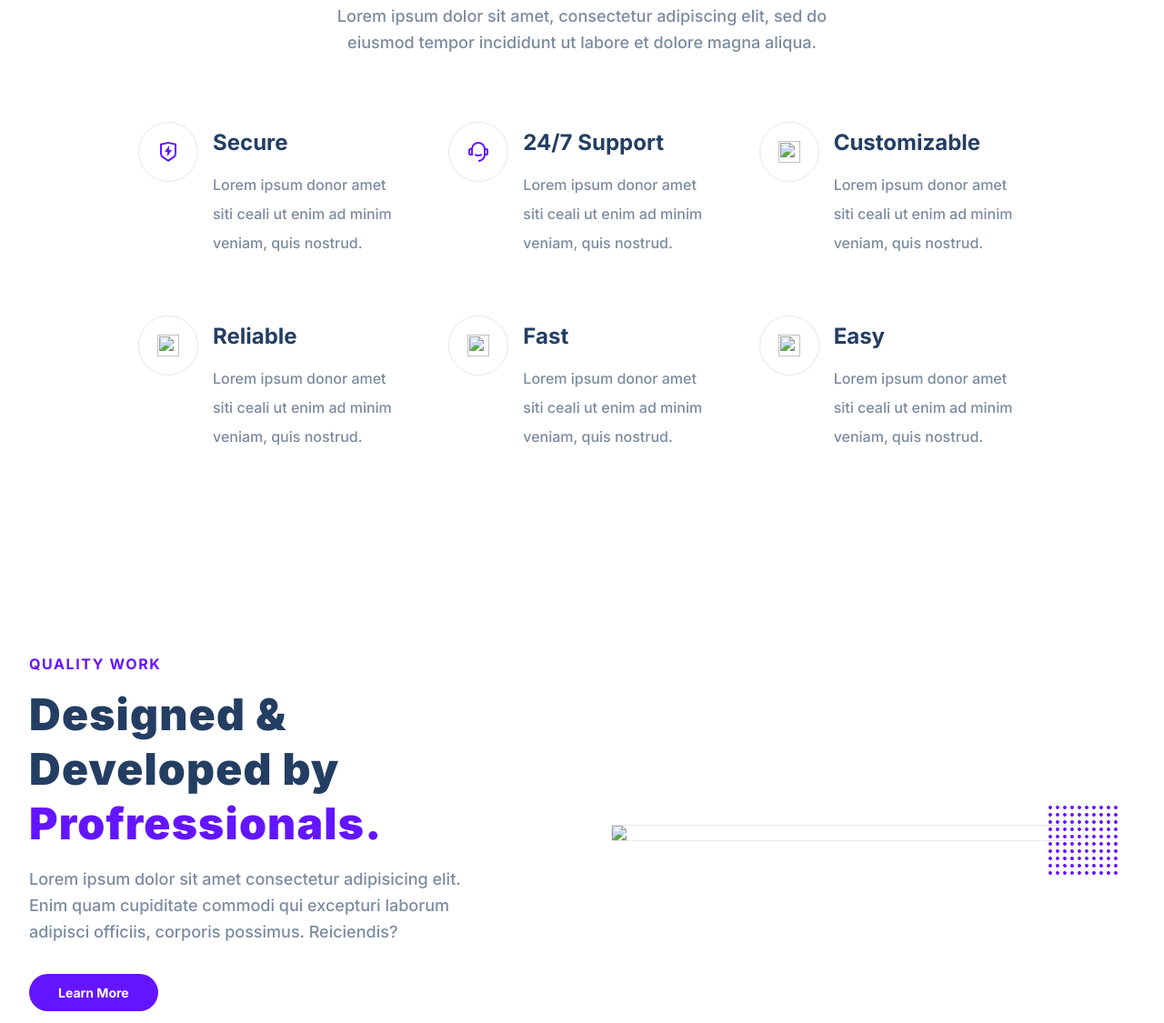
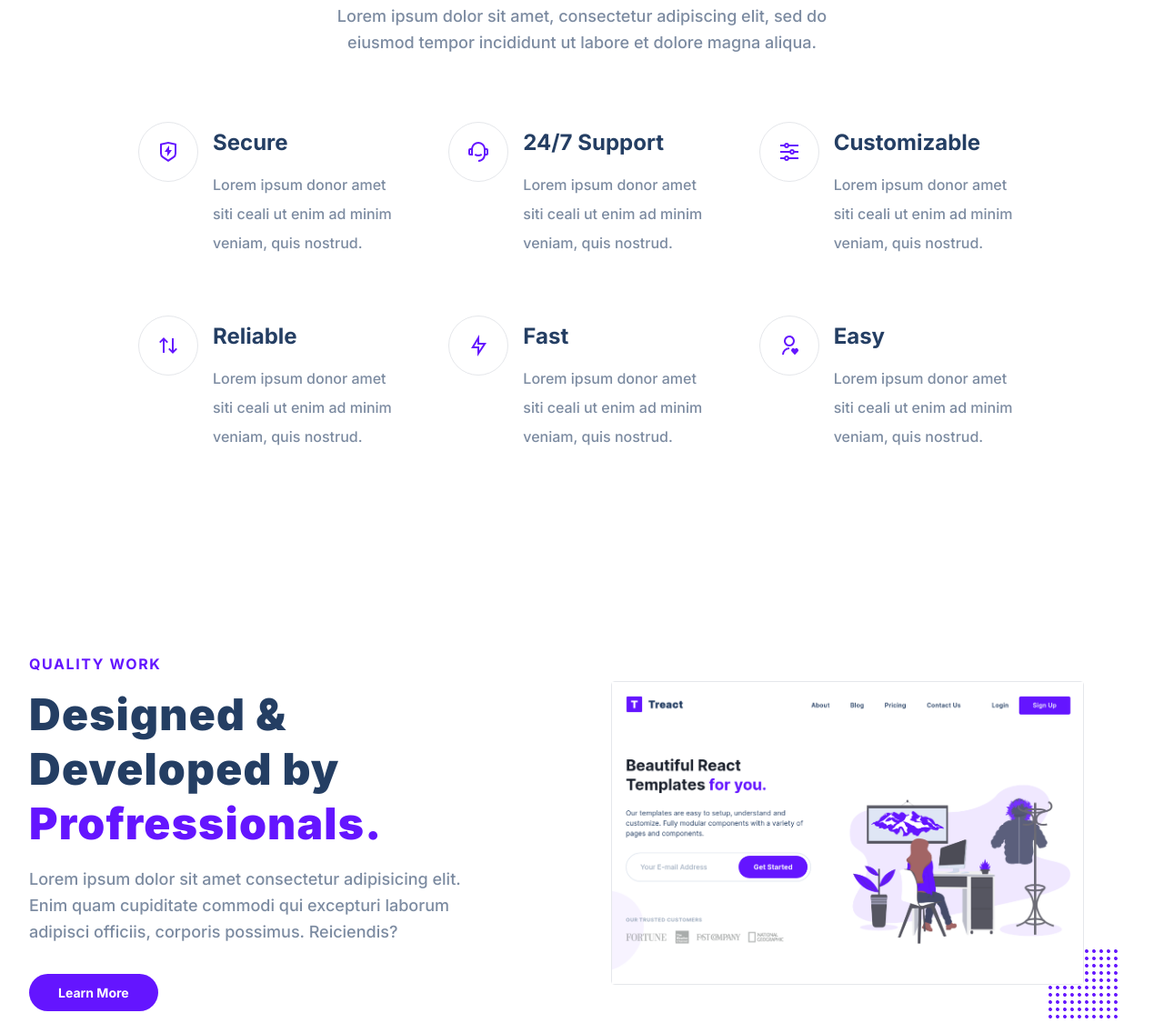
Before and after one commit to etanfalu/module-3-final-project, a plain HTML site: page index.html in a window 1280 px wide. Shown: the part 948-2073 px from the top of the page at 91% size. Drawn offline with Linux system fonts and the light colour scheme; the site is published under a folder, as on GitHub Pages, so addresses that start at the root find nothing.

Commit message:
final edits for final version

```diff
--- a/index.html
+++ b/index.html
@@ -168,7 +168,7 @@
                 <div class="feature__row">
                   <figure class="feature__img--wrapper">
                     <img
-                      src="/assets/customize-icon.367468c90fd796009b97fbfba67b2c6a.svg"
+                      src="./assets/customize-icon.367468c90fd796009b97fbfba67b2c6a.svg"
                       class="feature__img"
                     />
                   </figure>
@@ -185,7 +185,7 @@
                 <div class="feature__row">
                   <figure class="feature__img--wrapper">
                     <img
-                      src="/assets/reliable-icon.1367510a8f0a1bec76dc425d25f92f43.svg"
+                      src="./assets/reliable-icon.1367510a8f0a1bec76dc425d25f92f43.svg"
                       class="feature__img"
                     />
                   </figure>
@@ -202,7 +202,7 @@
                 <div class="feature__row">
                   <figure class="feature__img--wrapper">
                     <img
-                      src="/assets/fast-icon.dbb971a73d4805d2fc3bcdacdb55beba.svg"
+                      src="./assets/fast-icon.dbb971a73d4805d2fc3bcdacdb55beba.svg"
                       class="feature__img"
                     />
                   </figure>
@@ -219,7 +219,7 @@
                 <div class="feature__row">
                   <figure class="feature__img--wrapper">
                     <img
-                      src="/assets/simple-icon.673b7e1750b2a4ef32907fc164828d00.svg"
+                      src="./assets/simple-icon.673b7e1750b2a4ef32907fc164828d00.svg"
                       class="feature__img"
                     />
                   </figure>
@@ -254,7 +254,7 @@
             </div>
             <figure class="quality__img--wrapper">
               <img
-                src="/assets/hero-screenshot-1.40a097b525c2f8c9808e.png"
+                src="./assets/hero-screenshot-1.40a097b525c2f8c9808e.png"
                 class="quality__img"
               />
               <svg viewBox="0 0 1280 1280" class="quality__grid">
@@ -425,7 +425,7 @@
             </div>
             <img
               class="values__img"
-              src="/assets/prototype-illustration.21bc4b3f612a2f257c3d361067582485.svg"
+              src="./assets/prototype-illustration.21bc4b3f612a2f257c3d361067582485.svg"
             />
           </div>
         </div>
```
